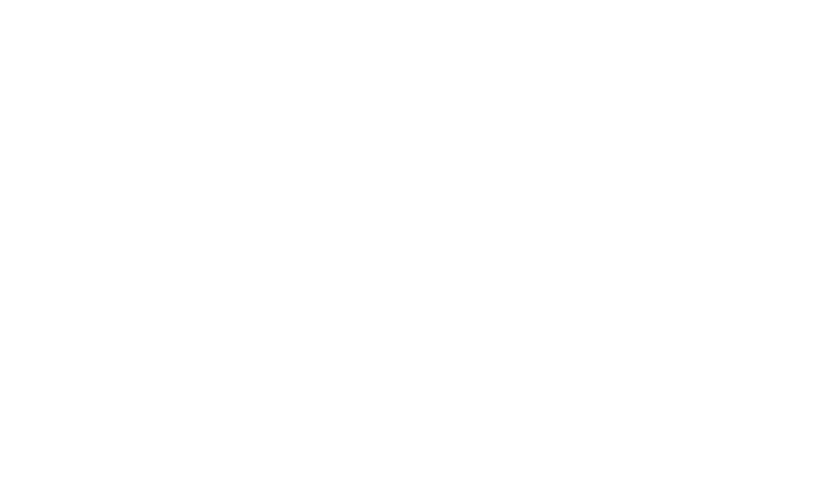
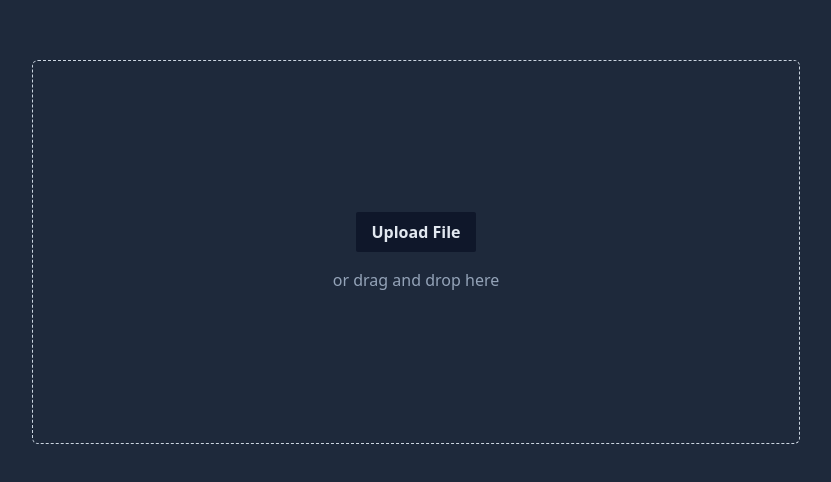
Before and after one commit to GautamRaj-1200/machine-coding-react, a React (Vite) app in the folder tailwind/: page /drag-drop-upload in a window 1280 px wide. Before the commit this address had no page. Shown: the part 148-630 px from the top of the page, without its empty margins (224-1055 px from the left). Built offline with nearby package versions, Linux system fonts and the light colour scheme.

Commit message:
feat: add drag and drop with upload

```diff
--- a/tailwind/src/App.jsx
+++ b/tailwind/src/App.jsx
@@ -4,6 +4,7 @@
 import Home from "./pages/Home";
 import FileUpload from "./components/FileUpload/FileUpload";
 import DragAndDrop from "./components/DragAnDrop/DragAndDrop";
+import DragAndDropWithUpload from "./components/DragAndDropWithUpload/DragAndDropWithUpload";
 
 const App = () => {
   return (
@@ -12,6 +13,7 @@
       <Route path="/simple-navbar" element={<SimpleResponsiveNavbar />} />
       <Route path="/file-upload" element={<FileUpload />} />
       <Route path="/drag-drop" element={<DragAndDrop />} />
+      <Route path="/drag-drop-upload" element={<DragAndDropWithUpload />} />
     </Routes>
   );
 };
--- /dev/null
+++ b/tailwind/src/components/DragAndDropWithUpload/DragAndDropWithUpload.jsx
@@ -0,0 +1,101 @@
+import React, { useState } from "react";
+
+const DragAndDropWithUpload = () => {
+  const [uploadedFile, setUploadedFile] = useState(null);
+  const [fileError, setFileError] = useState(null);
+  const [dragged, setDragged] = useState(false);
+
+  const validateFile = (file) => {
+    const allowedTypes = ["image/jpeg", "image/png", "application/pdf"];
+
+    if (!allowedTypes.includes(file?.type)) {
+      setFileError("Only JPG, PNG and PDF files are allowed");
+      return false;
+    }
+    if (file?.size > 5 * 1024 * 1024) {
+      setFileError("File size must be less than 5 MB");
+      return false;
+    }
+    return true;
+  };
+
+  const handleFileChange = (event) => {
+    setFileError("");
+    const file = event.target.files[0];
+    if (validateFile(file)) {
+      setUploadedFile(file);
+    }
+  };
+
+  const handleDrag = (e) => {
+    e.preventDefault();
+
+    if (e.type === "dragenter" || e.type === "dragover") {
+      setDragged(true);
+    } else if (e.type === "dragleave" || e.type === "drop") {
+      setDragged(false);
+
+      if (e.type === "drop") {
+        const file = e.dataTransfer.files[0];
+        setFileError("");
+        if (validateFile(file)) {
+          setUploadedFile(file);
+        }
+      }
+    }
+  };
+
+  const handleClear = () => {
+    setUploadedFile(null);
+    setFileError(null);
+    document.getElementById("file").value = "";
+  };
+
+  return (
+    <div className="relative flex flex-col items-center justify-center h-screen bg-slate-800 text-slate-200">
+      <div
+        className={`border border-dashed border-slate-300 w-[60%] h-96 rounded-md flex flex-col gap-4 justify-center items-center transition-colors duration-200 ${
+          dragged ? "bg-slate-700" : "bg-slate-800"
+        }`}
+        onDragEnter={handleDrag}
+        onDragOver={handleDrag}
+        onDragLeave={handleDrag}
+        onDrop={handleDrag}
+      >
+        <label
+          htmlFor="file"
+          className="px-4 py-2 font-semibold transition-all duration-200 rounded-sm cursor-pointer bg-slate-900 hover:scale-110"
+        >
+          Upload File
+        </label>
+        <input
+          type="file"
+          name="file"
+          id="file"
+          className="hidden"
+          onChange={handleFileChange}
+          accept=".jpg,.jpeg,.png,.pdf"
+        />
+
+        <p className="text-slate-400">or drag and drop here</p>
+
+        {uploadedFile && (
+          <div className="flex flex-col items-center gap-2">
+            <p>{uploadedFile.name}</p>
+            <p>{(uploadedFile.size / 1024 / 1024).toFixed(2)} MB</p>
+            <button
+              onClick={handleClear}
+              className="px-2 py-1 font-semibold transition-colors rounded-md bg-rose-700 hover:bg-rose-800"
+            >
+              Clear
+            </button>
+          </div>
+        )}
+
+        {fileError && <p className="font-medium text-rose-400">{fileError}</p>}
+      </div>
+    </div>
+  );
+};
+
+export default DragAndDropWithUpload;
--- a/tailwind/src/pages/Home.jsx
+++ b/tailwind/src/pages/Home.jsx
@@ -33,6 +33,14 @@
                 Drag & Drop
               </Link>
             </li>
+            <li className="mb-2">
+              <Link
+                to="/drag-drop-upload"
+                className="text-lg font-medium border-b border-b-slate-700"
+              >
+                Drag & Drop with Upload
+              </Link>
+            </li>
           </ul>
         </nav>
       </main>
```
